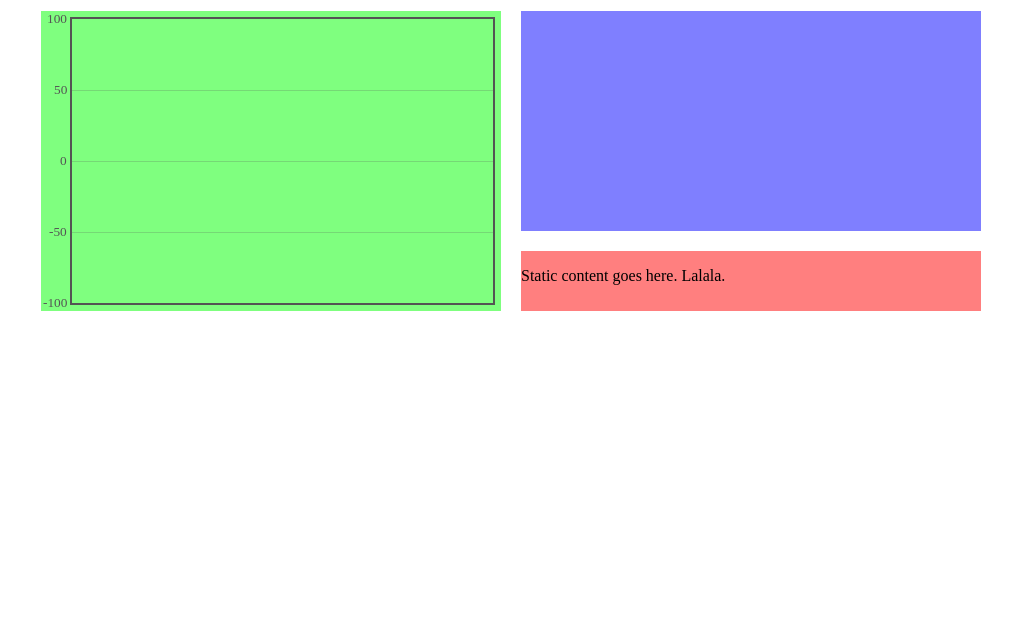
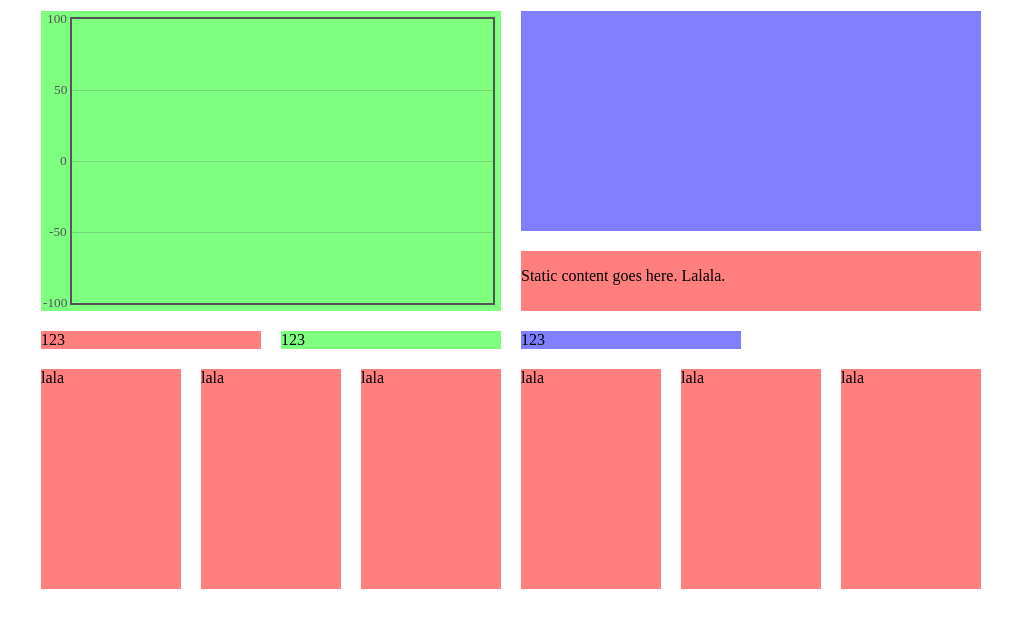
Before and after one commit to utwente-db/eca, a plain HTML site: page graph-sample/index.html in a window 1280 px wide. Shown: the part 79-706 px from the top of the page, without its empty margins (129-1141 px from the left). Drawn offline with Linux system fonts and the light colour scheme; no server answers.

Commit message:
Fixes styling for non-vert elements.
Example of use in graph-sample/index.html.

```diff
--- a/graph-sample/index.html
+++ b/graph-sample/index.html
@@ -16,6 +16,19 @@
 <div id="graph" class="grid_6 vert_4 debug_green"></div>
 <div id="log" class="grid_6 vert_3 debug_blue"></div>
 <div class="grid_6 vert_1 debug_red"><p>Static content goes here. Lalala.</p></div>
+
+<div class="clear"></div>
+<div class="grid_3 debug_red">123</div>
+<div class="grid_3 debug_green">123</div>
+<div class="grid_3 debug_blue">123</div>
+
+<div class="clear"></div>
+<div class="grid_2 vert_3 debug_red">lala</div>
+<div class="grid_2 vert_3 debug_red">lala</div>
+<div class="grid_2 vert_3 debug_red">lala</div>
+<div class="grid_2 vert_3 debug_red">lala</div>
+<div class="grid_2 vert_3 debug_red">lala</div>
+<div class="grid_2 vert_3 debug_red">lala</div>
 
 <script>
 block('#graph').rolling_chart({
--- a/graph-sample/style/style.css
+++ b/graph-sample/style/style.css
@@ -8,18 +8,18 @@
 
 /* Vertical classes */
 
-.vert_1,
-.vert_2,
-.vert_3,
-.vert_4,
-.vert_5,
-.vert_6,
-.vert_7,
-.vert_8,
-.vert_9,
-.vert_10,
-.vert_11,
-.vert_12 {
+.grid_1, .vert_1,
+.grid_2, .vert_2,
+.grid_3, .vert_3,
+.grid_4, .vert_4,
+.grid_5, .vert_5,
+.grid_6, .vert_6,
+.grid_7, .vert_7,
+.grid_8, .vert_8,
+.grid_9, .vert_9,
+.grid_10, .vert_10,
+.grid_11, .vert_11,
+.grid_12, .vert_12 {
     margin-top: 10px;
     margin-bottom: 10px;
 }
```
